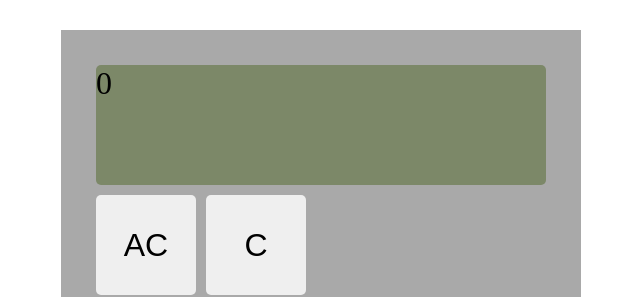
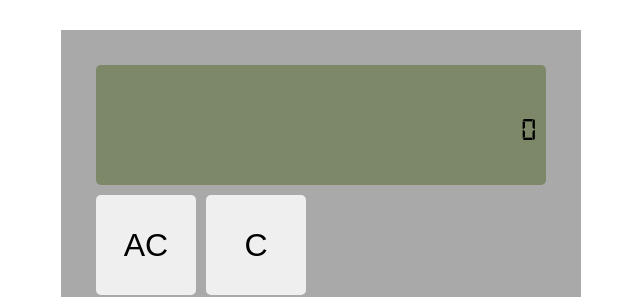
Before and after one commit to El-Gobbo/calculator, a plain HTML site: page index.html in a window 1280 px wide. Shown: the top 297 px of the page, 319-959 px from the left. Drawn offline with Linux system fonts and the light colour scheme.

Commit message:
Add font for calculator screen with credit given

```diff
--- a/styles.css
+++ b/styles.css
@@ -1,3 +1,8 @@
+@font-face {
+    font-family: 'Digital-7';
+    src: url("digital-7.mono.ttf");
+}
+
 * {
     box-sizing: border-box;
     margin: 0;
@@ -5,6 +10,8 @@
     padding: 0;
     font-size: 32px;
 }
+
+
 
 #container {
     display: flex;
@@ -48,6 +55,11 @@ button {
     background-color: rgba(85, 107, 47, 0.534);
     height: 120px;
     border-radius: 5px;
+    justify-content: right;
+    padding: 10px;
+    display: flex;
+    align-items: center;
+    font-family: 'Digital-7';
 }
 
 #interface {
```
Also changed, not shown: digital-7.mono.ttf (added), 1 other file.
